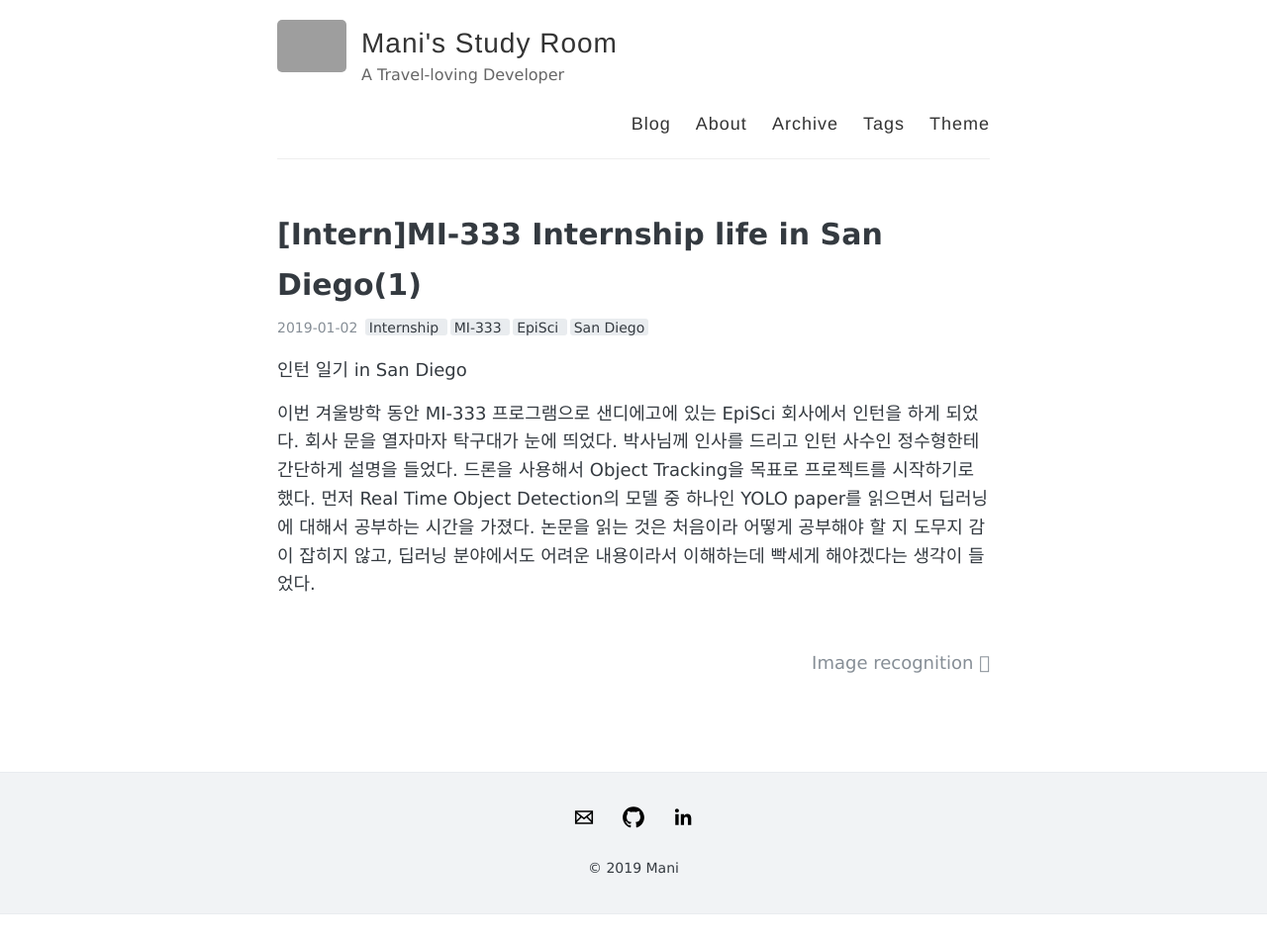
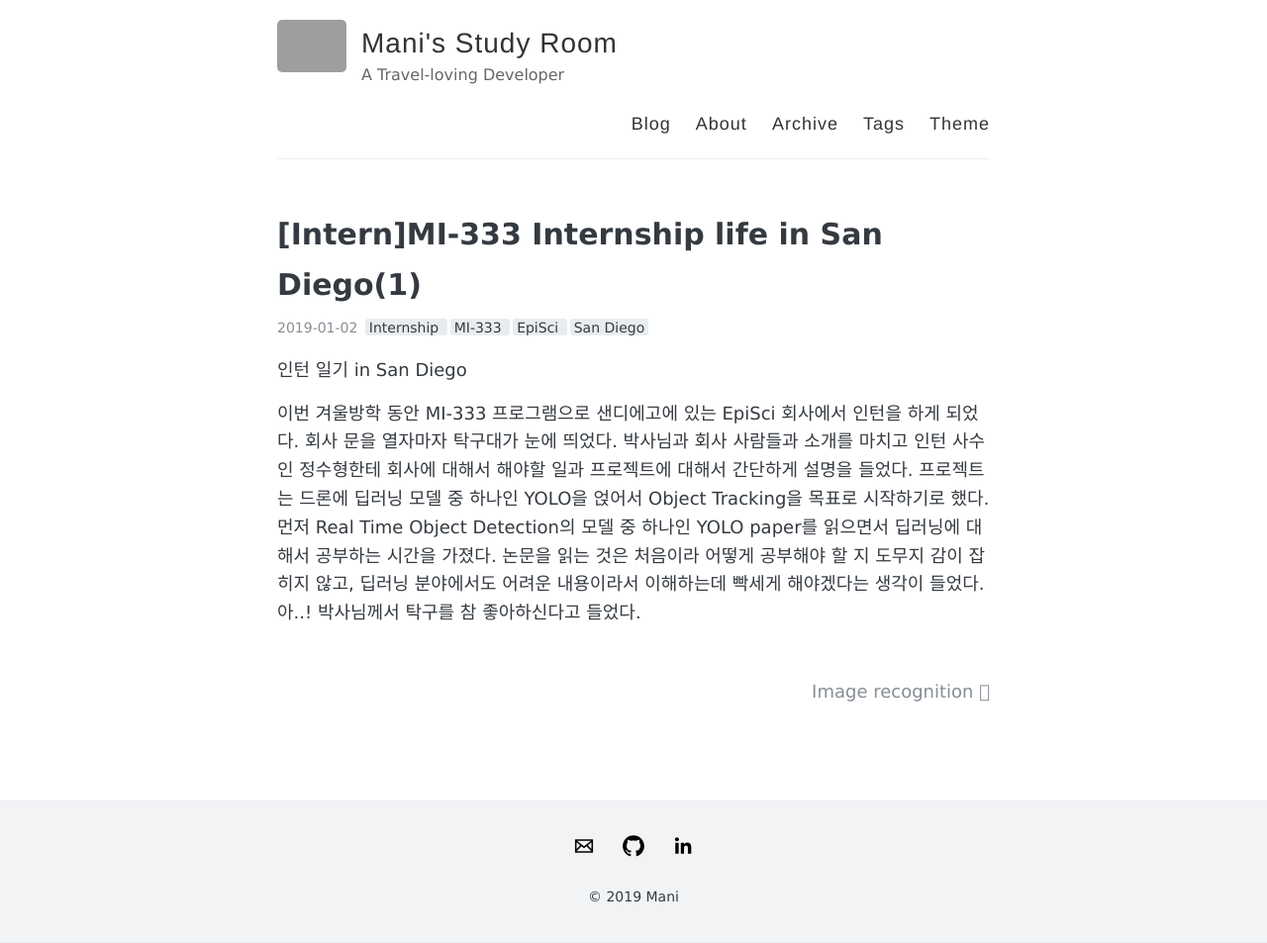
Before and after one commit to Leebyeongman/Leebyeongman.github.io, a Jekyll site: the page built from _posts/2019-01-02-MI-333(1).md, in a window 1280 px wide. Shown: the whole page at 99% size. Built offline with Jekyll 4.4.1, drawn with Linux system fonts in a browser that asks for light colours; before the commit the page ends 924 px from its top, so only the background shows below that; grey boxes are pictures that could not be loaded.

Commit message:
modify MI-333(1)

```diff
--- a/_posts/2019-01-02-MI-333(1).md
+++ b/_posts/2019-01-02-MI-333(1).md
@@ -7,4 +7,4 @@ comments: true
 
 인턴 일기 in San Diego
 
-이번 겨울방학 동안 MI-333 프로그램으로 샌디에고에 있는 EpiSci 회사에서 인턴을 하게 되었다. 회사 문을 열자마자 탁구대가 눈에 띄었다. 박사님께 인사를 드리고 인턴 사수인 정수형한테 간단하게 설명을 들었다. 드론을 사용해서 Object Tracking을 목표로 프로젝트를 시작하기로 했다. 먼저 Real Time Object Detection의 모델 중 하나인 YOLO paper를 읽으면서 딥러닝에 대해서 공부하는 시간을 가졌다.  논문을 읽는 것은 처음이라 어떻게 공부해야 할 지 도무지 감이 잡히지 않고, 딥러닝 분야에서도 어려운 내용이라서 이해하는데 빡세게 해야겠다는 생각이 들었다.
+이번 겨울방학 동안 MI-333 프로그램으로 샌디에고에 있는 EpiSci 회사에서 인턴을 하게 되었다. 회사 문을 열자마자 탁구대가 눈에 띄었다. 박사님과 회사 사람들과 소개를 마치고 인턴 사수인 정수형한테 회사에 대해서 해야할 일과 프로젝트에 대해서 간단하게 설명을 들었다. 프로젝트는 드론에 딥러닝 모델 중 하나인 YOLO을 얹어서 Object Tracking을 목표로 시작하기로 했다. 먼저 Real Time Object Detection의 모델 중 하나인 YOLO paper를 읽으면서 딥러닝에 대해서 공부하는 시간을 가졌다.  논문을 읽는 것은 처음이라 어떻게 공부해야 할 지 도무지 감이 잡히지 않고, 딥러닝 분야에서도 어려운 내용이라서 이해하는데 빡세게 해야겠다는 생각이 들었다. 아..! 박사님께서 탁구를 참 좋아하신다고 들었다.
```
